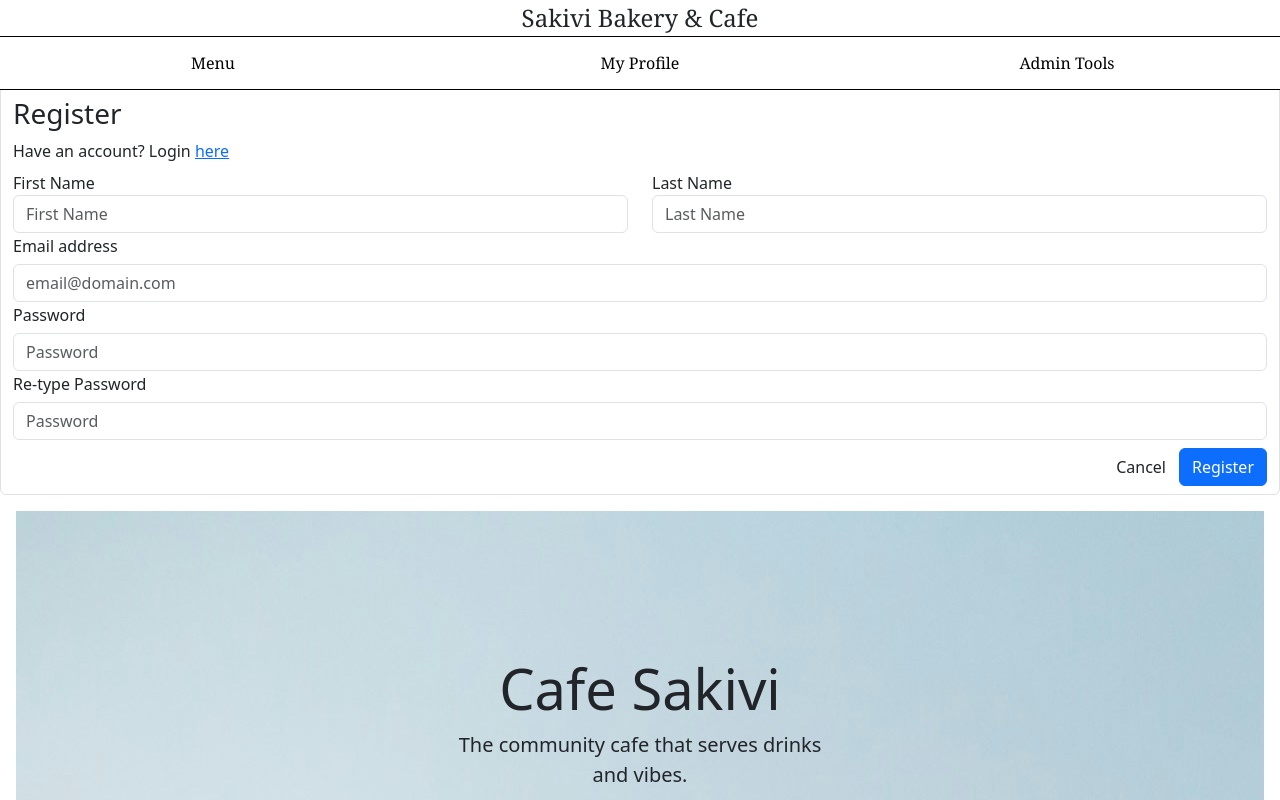
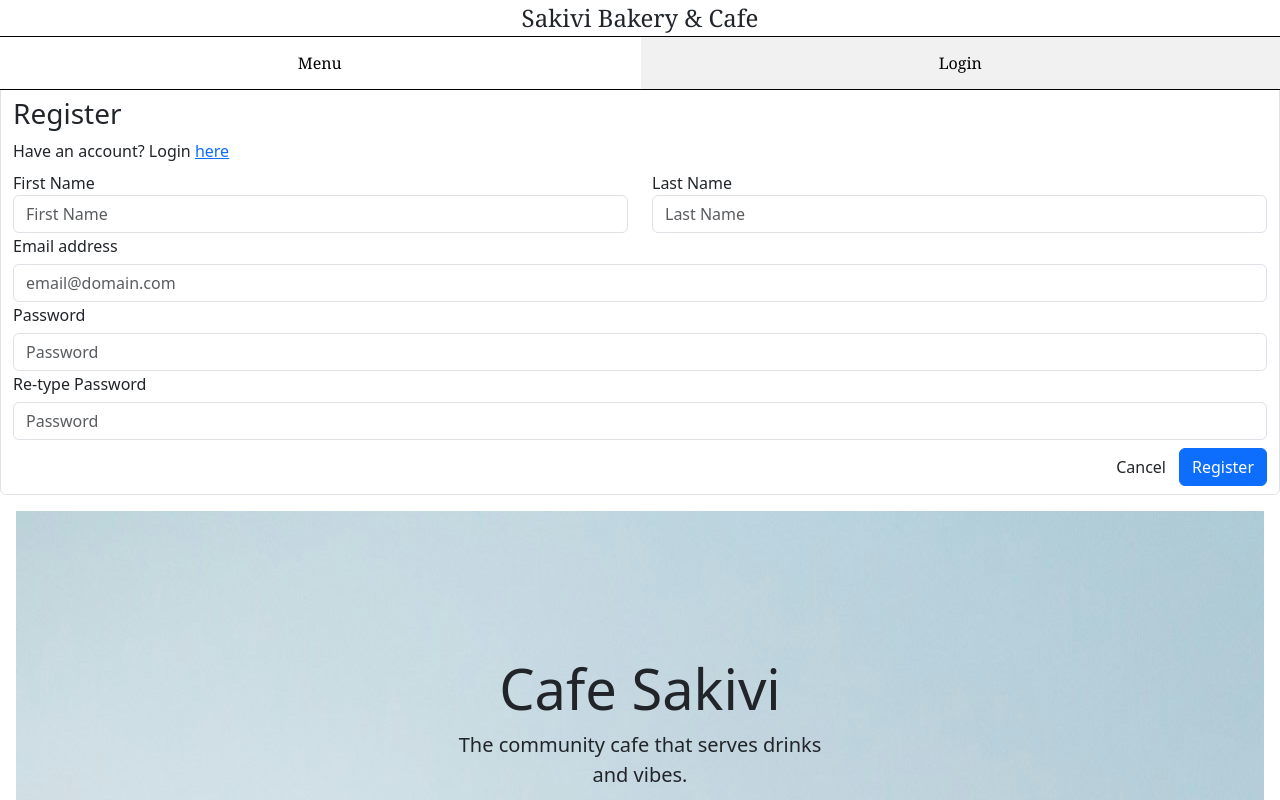
Before and after one commit to sarzig/cafe-react-app, a React (Create React App) app: page /#/Login/Register in a window 1280 px wide. Shown: the top 800 px of the page. Built offline with nearby package versions, Linux system fonts and the light colour scheme.

Commit message:
Tested page.

```diff
--- a/src/Navigation/index.tsx
+++ b/src/Navigation/index.tsx
@@ -11,13 +11,13 @@ import { is } from "@babel/types";
 
 export default function Navigation() {
 
-    const userType = "Admin"; // other options: Customer, Owner, Guest
+    const userType = "Guest"; // other options: Customer, Owner, Guest
 
     const links = [
         { label: "Menu", userTypes: ["Admin", "Customer", "Owner", "Guest"] },
         { label: "My-Profile", userTypes: ["Admin", "Customer", "Owner"] },
         { label: "Admin-Tools", userTypes: ["Admin"] },
-        { label: "Login ~ Signup", userTypes: ["Guest"] },
+        { label: "Login", userTypes: ["Guest"] },
     ];
 
     const linksXS = [
```
